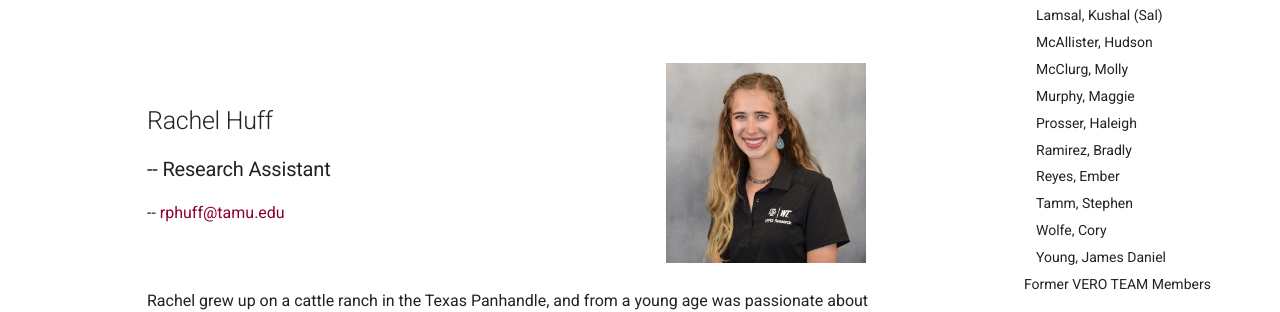
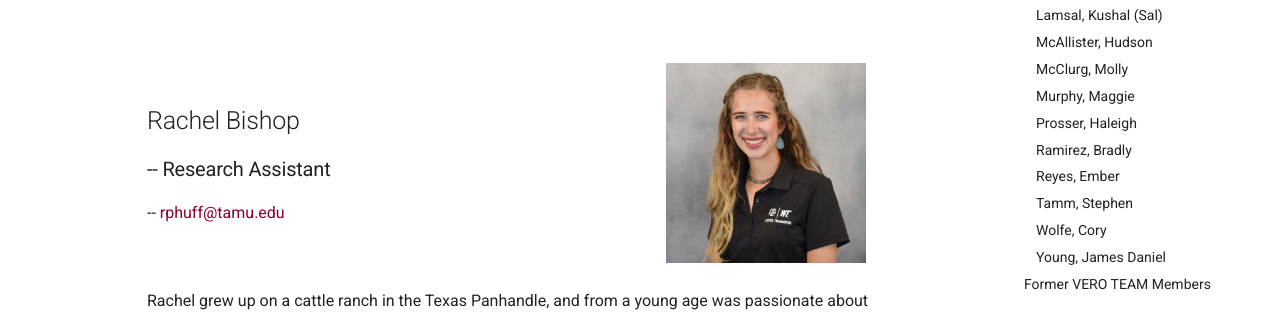
Before and after one commit to Microbial-Ecology-Group/vero-research, an MkDocs documentation site: the page built from docs/studentsandstaff.md, in a window 1280 px wide and 900 px high. Shown: the part 297-609 px from the top of the window. Built offline with MkDocs 1.6.1 and Material for MkDocs 9.7.7, drawn with Linux system fonts in a browser that asks for light colours.

Commit message:
Update studentsandstaff.md

```diff
--- a/docs/studentsandstaff.md
+++ b/docs/studentsandstaff.md
@@ -11,7 +11,7 @@ title: People
     <img src="../assets/Huff.web.jpg" alt=""  loading="lazy" width="200" style="margin-right: 2px;"/>
   </div>
   <div style="grid-column: 1; grid-row: 1;">
-    <h2>Rachel Huff</h2>
+    <h2>Rachel Bishop</h2>
     <h3>-- Research Assistant</h3>
     <p>-- <a href="mailto:rphuff@tamu.edu">rphuff@tamu.edu</a><br>
   </div>
```
